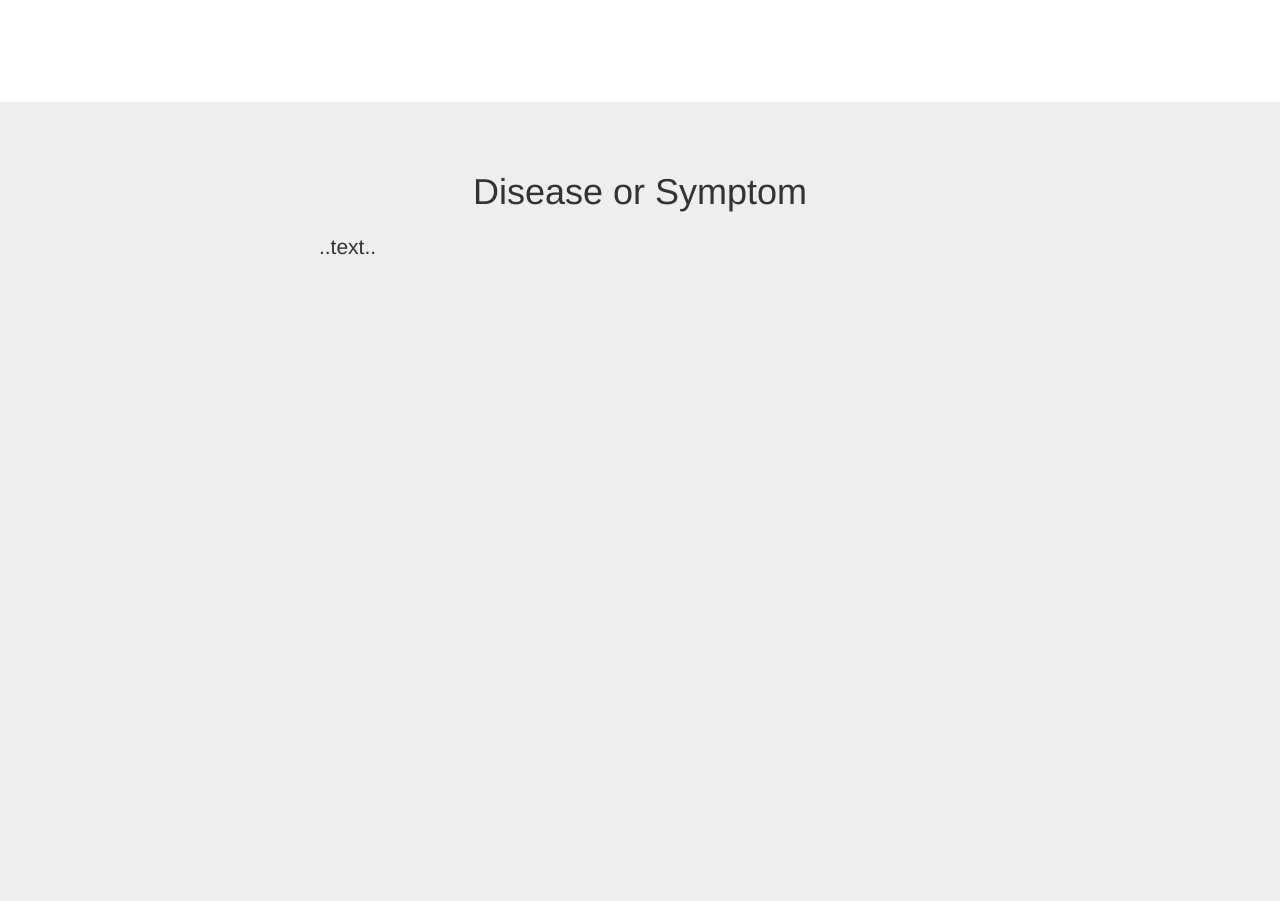
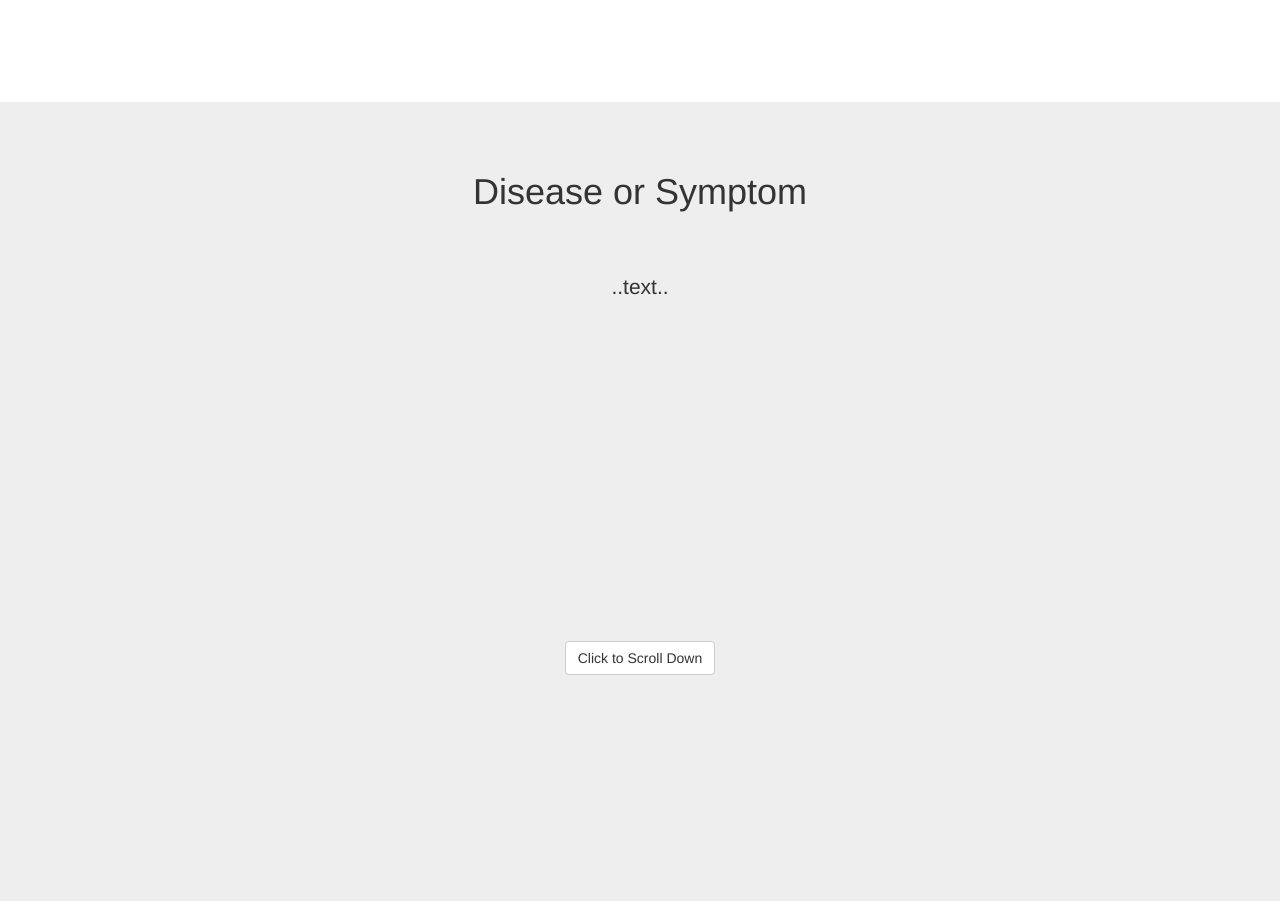
Before and after one commit to HayesAJ83/surgnames01, a Flask app: template templates/02_index.html in a window 1280 px wide. Shown: the part 2298-3199 px from the top of the page. Run offline with Flask 2, Linux system fonts and the light colour scheme; the template is opened without the code that fills it, so the values that code supplies are empty; some libraries are stand-ins or nearby versions.

Commit message:
Add files via upload

```diff
--- a/templates/07_disease.html
+++ b/templates/07_disease.html
@@ -4,14 +4,19 @@
         <div class="container">
             <div class="row">
                 <div class="col-lg-12">
-                    <h1>Disease or Symptom</h1>
-
-                <div class="row">
-                    <div class="col-lg-6">
-                        <p style="margin-top: 10px;" class="lead">..text..</p>
-                    </div>
+                    <h1 class="mb-5 fs-lg-1 text-white" data-aos="zoom-in" data-aos-duration="1000">Disease or Symptom</h1>
+                    <br></br>
+                    <p style="margin-top: 10px;" class="lead">..text..</p>
+                    <br></br>
+                    <br></br>
+                    <br></br>
+                    <br></br>
+                    <br></br>
+                    <br></br>
+                    <br></br>
+                    <br></br>
+                    <a class="btn btn-default page-scroll" href="#journal">Click to Scroll Down</a>
                 </div>
             </div>
         </div>
-
     </section>
```
